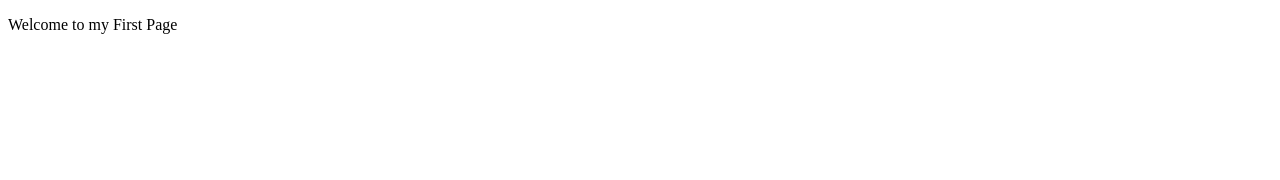
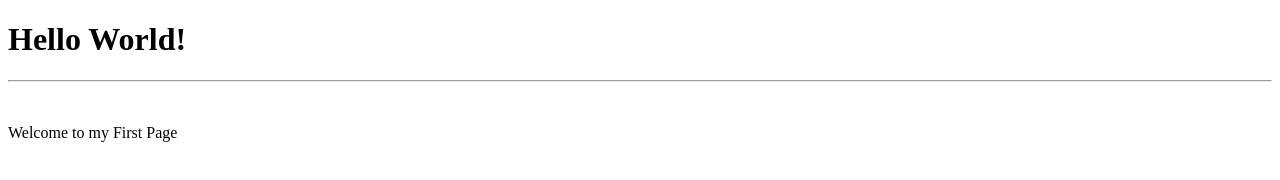
Before and after one commit to godwinjohnseguiro/First-Project-, a plain HTML site: page index.html in a window 1280 px wide. Drawn offline with Linux system fonts and the light colour scheme.

Commit message:
Modified file index.html

```diff
--- a/index.html
+++ b/index.html
@@ -6,6 +6,7 @@
     <title>Pratice GIT on github</title>
 </head>
 <body>
+    <h1>Hello World!</h1><hr><br>
     <p>Welcome to my First Page</p>
 </body>
 </html>
```
